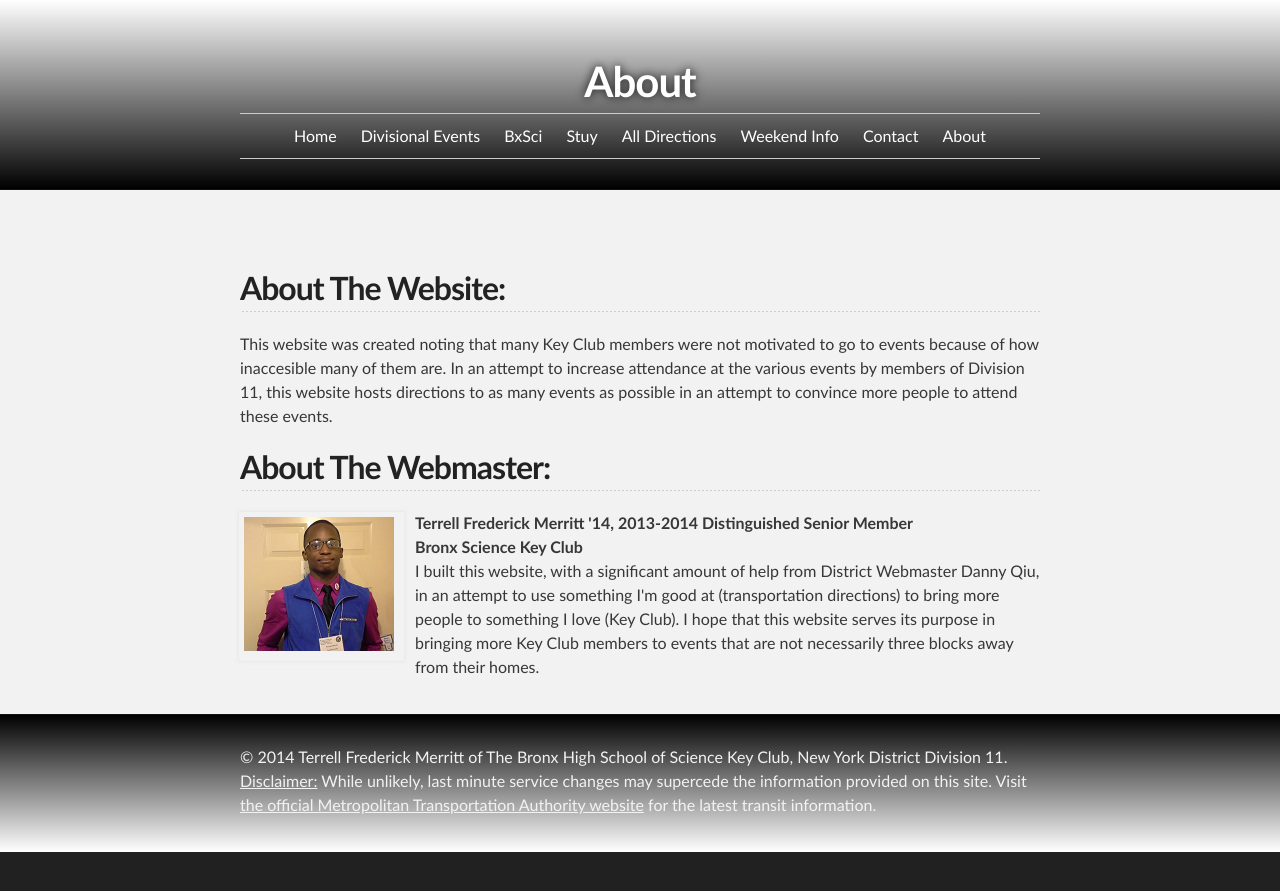
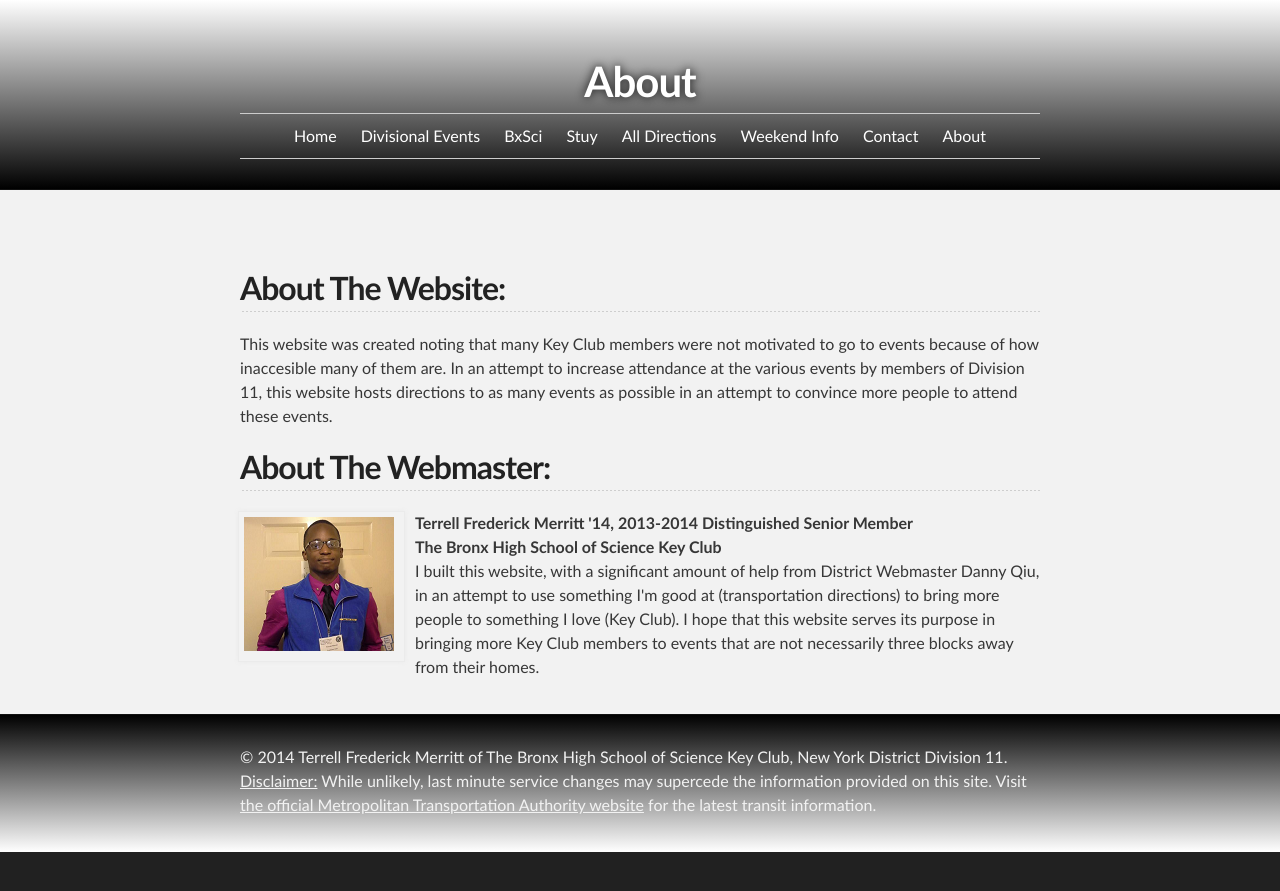
Before and after one commit to d11directions/d11directions.github.io, a Jekyll site: the page built from about/index.html, in a window 1280 px wide. Shown: the top 891 px of the page. Built offline with Jekyll 4.4.1, drawn with Linux system fonts in a browser that asks for light colours.

Commit message:
Update About

```diff
--- a/about/index.html
+++ b/about/index.html
@@ -9,6 +9,7 @@ published: true
   <p>This website was created noting that many Key Club members were not motivated to go to events because of how inaccesible many of them are. In an attempt to increase attendance at the various events by members of Division 11, this website hosts directions to as many events as possible in an attempt to convince more people to attend these events.</p>
   <h2>About The Webmaster:</h2>
   <img class="aboutpic" src="/resources/terrellmerritt.png">
-  <p><strong>Terrell Frederick Merritt '14, 2013-2014 Distinguished Senior Member<br>Bronx Science Key Club</strong><br>I built this website, with a significant amount of help from District Webmaster Danny Qiu, in an attempt to use something I'm good at (transportation directions) to bring more people to something I love (Key Club). I hope that this website serves its purpose in bringing more Key Club members to events that are not necessarily three blocks away from their homes.</p>
+  <p><strong>Terrell Frederick Merritt '14, 2013-2014 Distinguished Senior Member<br>The Bronx High School of Science Key Club</strong><br>
+  I built this website, with a significant amount of help from District Webmaster Danny Qiu, in an attempt to use something I'm good at (transportation directions) to bring more people to something I love (Key Club). I hope that this website serves its purpose in bringing more Key Club members to events that are not necessarily three blocks away from their homes.</p>
   </section>
  </div>
```
